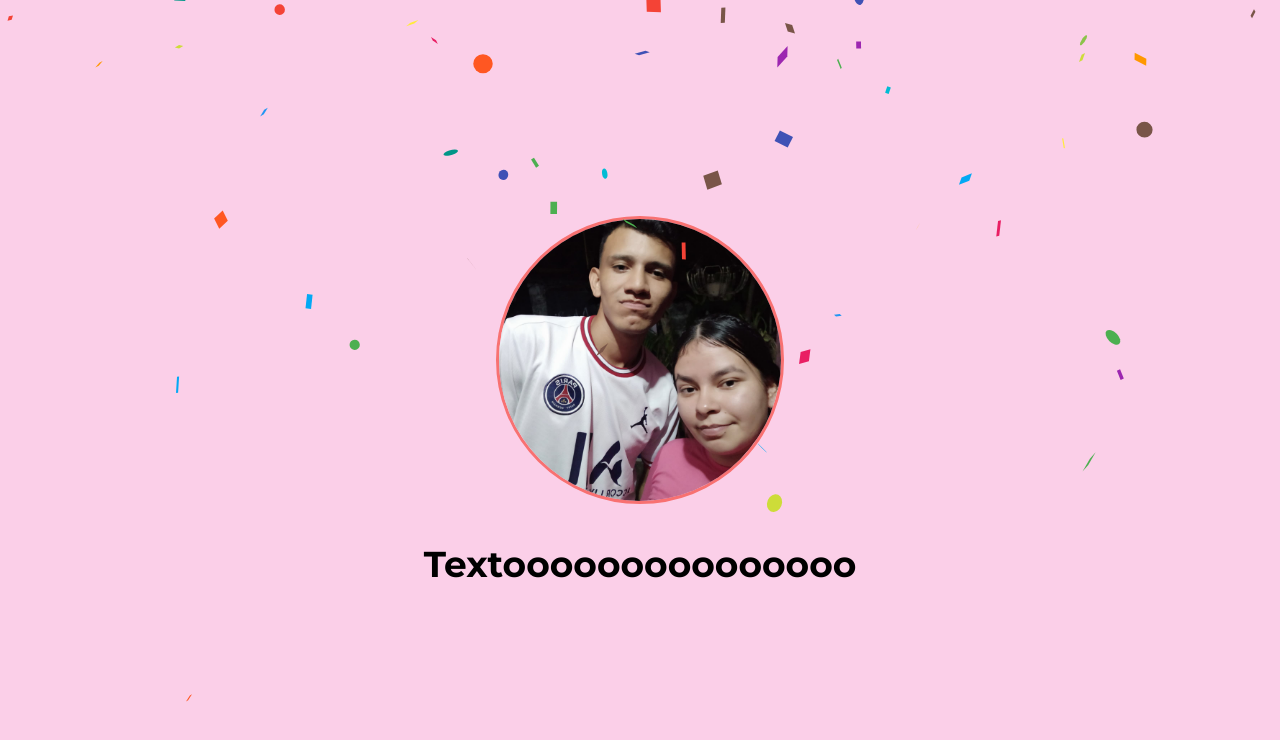
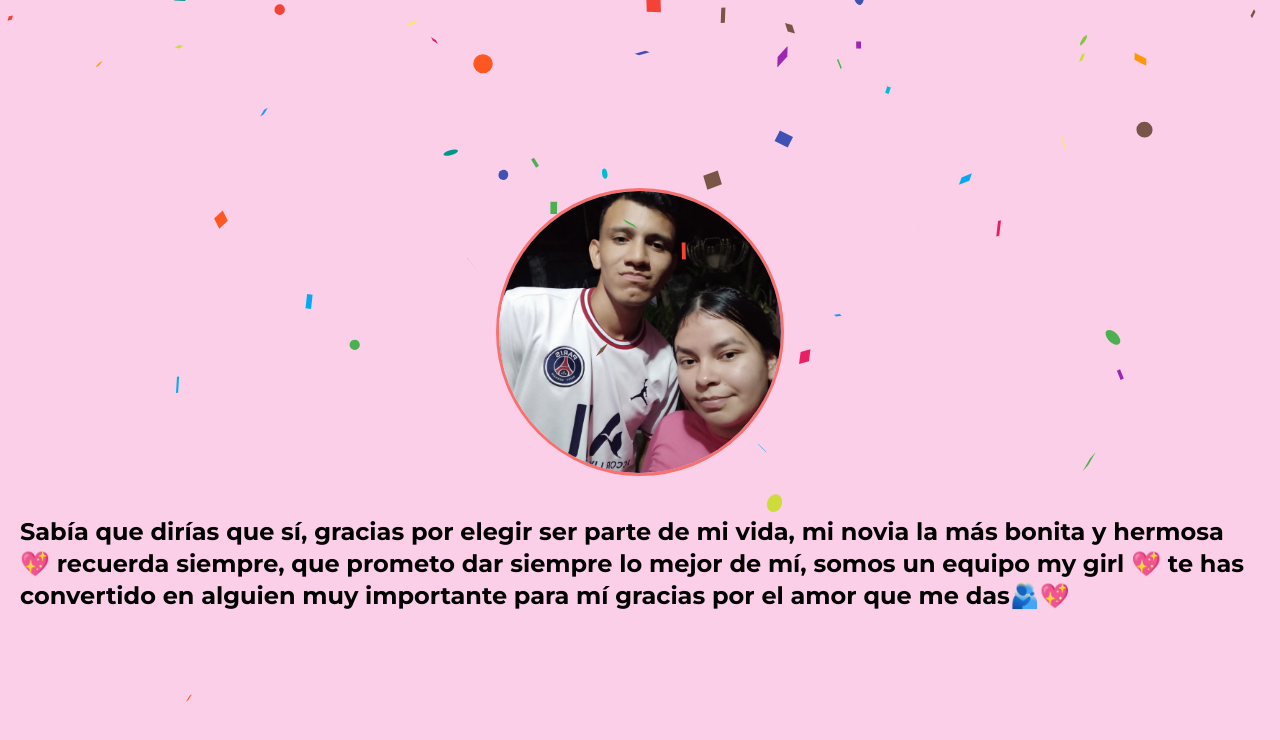
Before and after one commit to Dphpvp/girlfriend-proposal, a Next.js app: page / in a window 1280 px wide. Both pictures are taken after a click on the button "Sí". Shown: the top 740 px of the page. Built offline with nearby package versions, Linux system fonts and the light colour scheme.

Commit message:
main | new text

```diff
--- a/src/app/page.tsx
+++ b/src/app/page.tsx
@@ -37,9 +37,18 @@ export default function Home() {
           )}
         </div>
 
-        <h1 className="text-2xl xl:text-4xl font-bold mt-10">
-          {success ? "Textooooooooooooooo" : "¿Quieres ser mi novia?"}
-        </h1>
+        {success ? (
+          <h1 className="text-2xl container px-5 font-bold mt-10">
+            Sabía que dirías que sí, gracias por elegir ser parte de mi vida, mi
+            novia la más bonita y hermosa 💖 recuerda siempre, que prometo dar
+            siempre lo mejor de mí, somos un equipo my girl 💖 te has convertido
+            en alguien muy importante para mí gracias por el amor que me das🫂💖
+          </h1>
+        ) : (
+          <h1 className="text-2xl xl:text-4xl font-bold mt-10">
+            ¿Quieres ser mi novia?
+          </h1>
+        )}
 
         {!success && (
           <div className="flex items-center w-full mt-10 gap-5">
```
Also changed, not shown: 1 other file (tests, documents, lock files or other folders).
